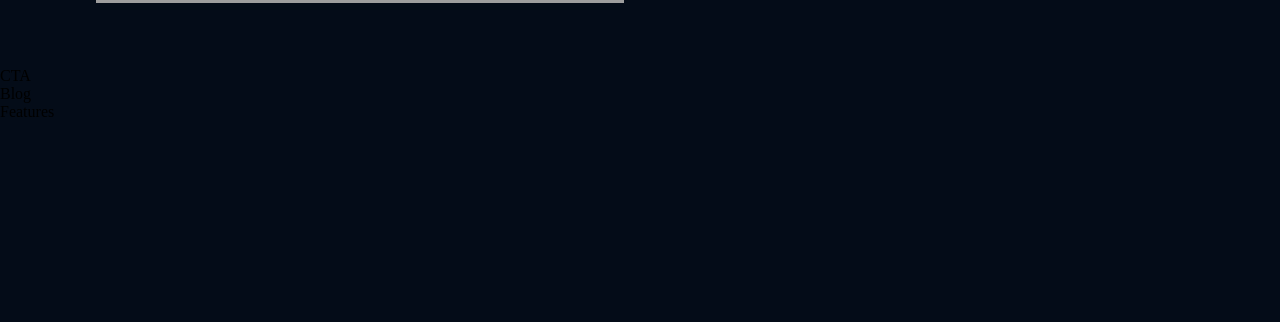
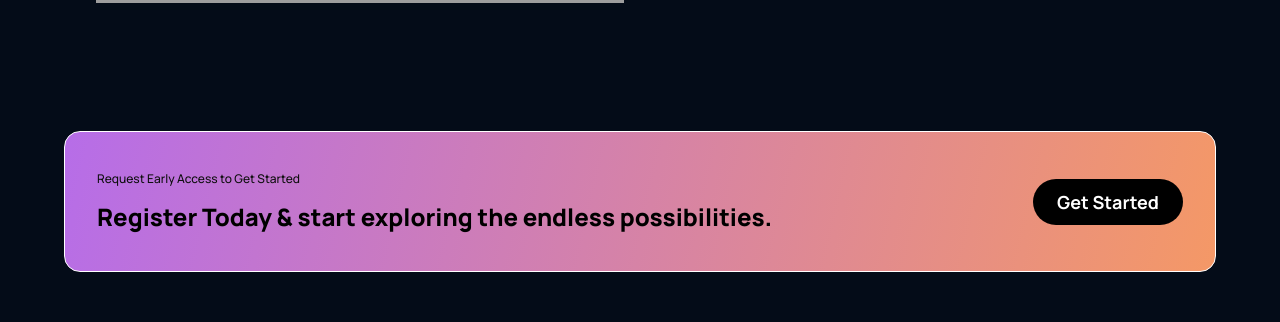
Before and after one commit to Vivek-Anil-Kalal/chatgpt_3, a React (Create React App) app: page / in a window 1280 px wide. Shown: the part 2716-3038 px from the top of the page. Before the commit the page ends 2837 px from the top, so only its background shows below. Built offline with nearby package versions, Linux system fonts and the light colour scheme; grey boxes are pictures that could not be loaded.

Commit message:
CTA Completed

```diff
--- a/src/components/cta/CTA.jsx
+++ b/src/components/cta/CTA.jsx
@@ -3,7 +3,15 @@
 
 const CTA = () => {
   return (
-    <div>CTA</div>
+    <div className="gpt3__cta">
+      <div className="gpt3__cta-content">
+        <p>Request Early Access to Get Started</p>
+        <h3>Register Today & start exploring the endless possibilities.</h3>
+      </div>
+      <div className="gpt3__cta-btn">
+        <button type="button">Get Started</button>
+      </div>
+    </div>
   )
 }
 
--- a/src/components/cta/cta.css
+++ b/src/components/cta/cta.css
@@ -0,0 +1,79 @@
+.gpt3__cta {
+    border: 1px solid white ;
+    color: white;
+
+    display: flex;
+    justify-content: space-between;
+    align-items: center;
+    flex-direction: row;
+
+    padding: 2rem;
+    margin: 4rem;
+    border-radius: 1rem;
+    background: var(--gradient-bar);
+}
+
+.gpt3__cta-content p {
+    font-family: var(--font-family);
+    font-weight: 500;
+    font-size: 12px;
+    line-height: 30px;
+    color: #0E0E0E;
+}
+
+.gpt3__cta-content h3 {
+    font-family: var(--font-family);
+    font-weight: 800;
+    font-size: 24px;
+    line-height: 45px;
+    color: #000000;
+}
+
+.gpt3__cta-btn {
+    display: flex;
+    justify-content: center;
+    align-items: center;
+    margin-left: 2rem;
+}
+
+.gpt3__cta-btn button {
+    background: #000000;
+    color: #FFFFFF;
+    border-radius: 40px;
+    font-family: var(--font-family);
+    font-weight: bold;
+    font-size: 18px;
+    line-height: 30px;
+    padding: 0.5rem 1rem ;
+
+    border: none;
+    outline: none;
+    cursor: pointer;
+    min-width: 150px;
+}
+
+@media screen and (max-width:650px) {
+    .gpt3__cta {
+        flex-direction: column;
+    }
+
+    .gpt3__cta-btn {
+        margin: 2rem 0 0 ;
+    }
+}
+
+@media screen and (max-width:550px) {
+    .gpt3__cta {
+        margin: 4rem 2rem ;
+    }
+
+    .gpt3__cta-content h3 {
+        font-size: 18px;
+        line-height: 32px;
+    }
+
+    .gpt3__cta-btn button {
+        font-size: 14px;
+        line-height: 28px;
+    }
+}
```
